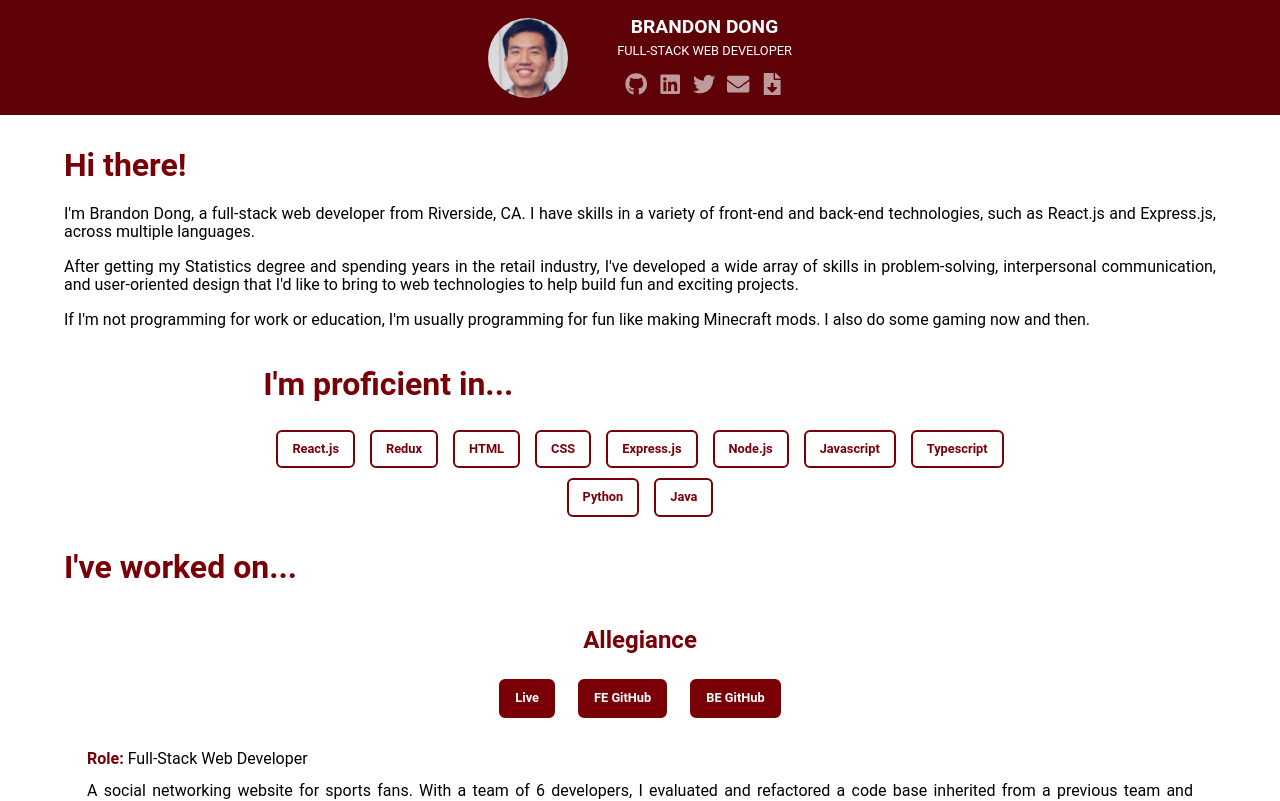
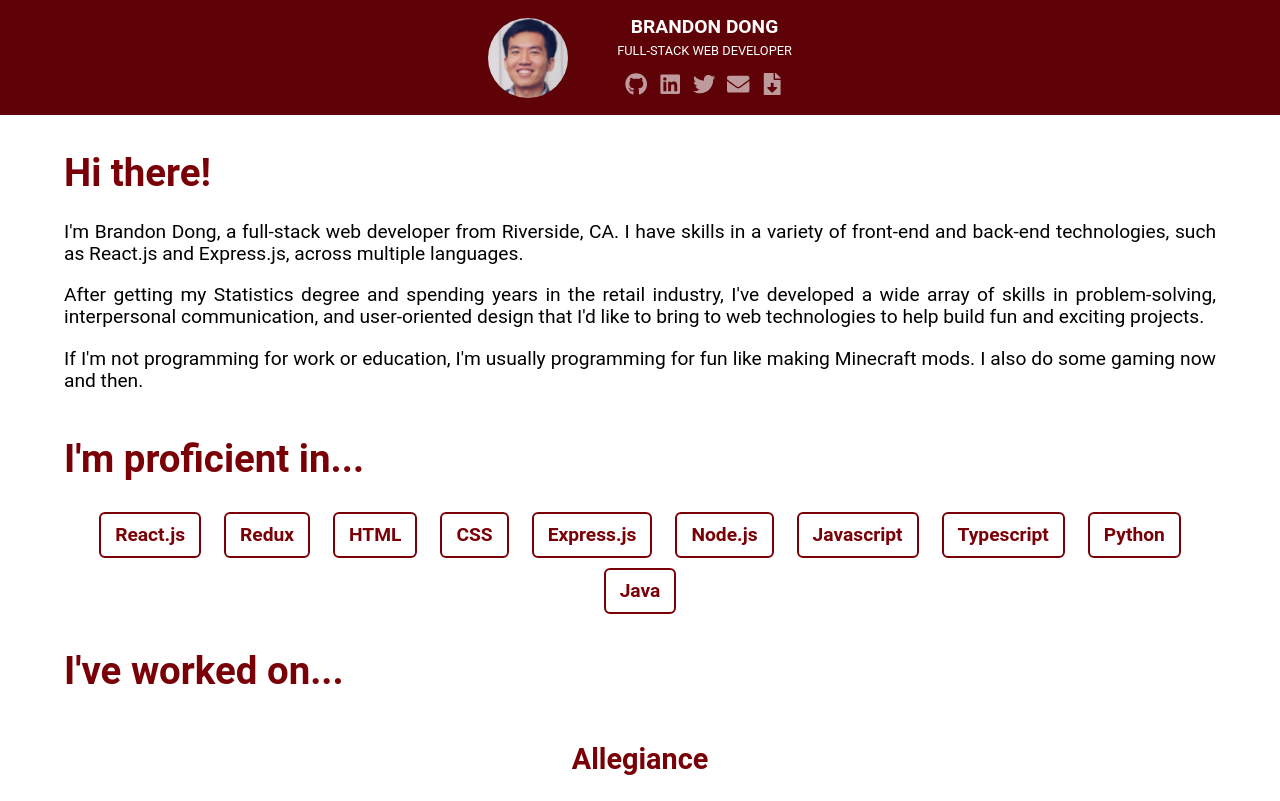
Before and after one commit to gasingdong/brandondong.com, a React (Create React App) app: page /about in a window 1280 px wide. Shown: the top 801 px of the page. Built offline with nearby package versions, Linux system fonts and the light colour scheme.

Commit message:
increase font-size on desktop view

```diff
--- a/src/components/Content.tsx
+++ b/src/components/Content.tsx
@@ -5,10 +5,12 @@ import Projects from './Projects';
 
 const Content: React.FC = () => {
   return (
-    <div className="content">
-      <Intro />
-      <Skills />
-      <Projects />
+    <div className="content-wrapper">
+      <div className="content">
+        <Intro />
+        <Skills />
+        <Projects />
+      </div>
     </div>
   );
 };
--- a/src/stylesheets/base/_typography.scss
+++ b/src/stylesheets/base/_typography.scss
@@ -4,4 +4,8 @@
 
 body {
   font-family: 'Roboto', 'Helvetica', sans-serif;
+
+  @include for-desktop-up {
+    font-size: 1.2rem;
+  }
 }
--- a/src/stylesheets/components/_button.scss
+++ b/src/stylesheets/components/_button.scss
@@ -21,7 +21,6 @@
   background-color: $tertiary-color;
   color: $white;
   font-weight: bold;
-  font-size: 0.8rem;
 
   &:hover {
     background-color: $secondary-color;
--- a/src/stylesheets/layout/_content.scss
+++ b/src/stylesheets/layout/_content.scss
@@ -1,7 +1,12 @@
+.content-wrapper {
+  @include flex(column, center, center);
+}
+
 .content {
   margin: 10px 3% 50px 3%;
   padding: 0 2%;
   text-align: justify;
+  max-width: 1200px;
   @include flex(column, center, center);
 
   h1 {
--- a/src/stylesheets/main.scss
+++ b/src/stylesheets/main.scss
@@ -13,7 +13,7 @@
 @import 'components/button';
 
 // 6. Page-specific styles
-@import 'pages/project';
+@import 'pages/project', 'pages/skills';
 
 // 7. Themes
 @import 'themes/default';
--- /dev/null
+++ b/src/stylesheets/pages/_skills.scss
@@ -0,0 +1,3 @@
+.skills {
+  width: 100%;
+}
```
